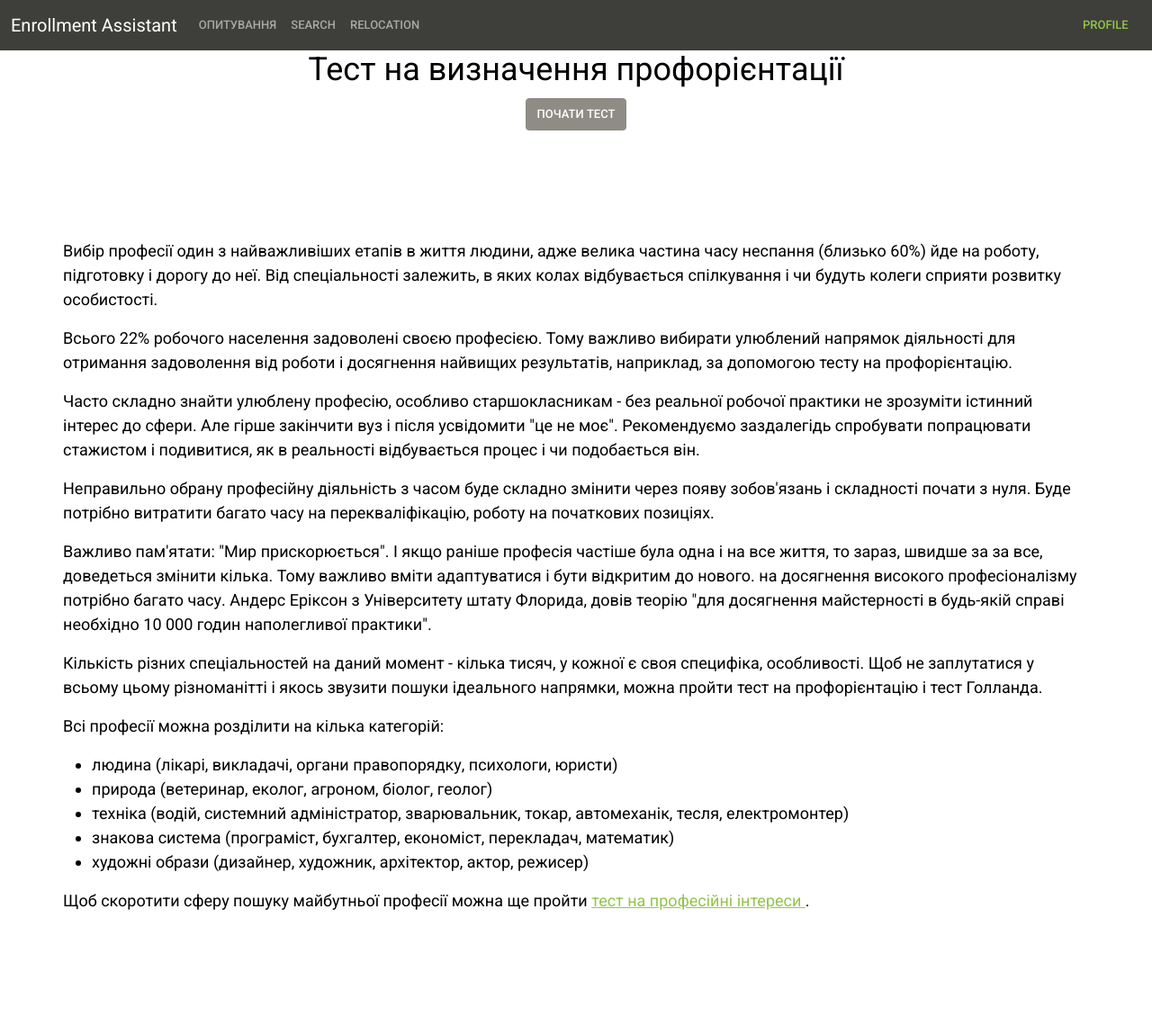
After one commit to evroandrew/Dp-217_Python, a Django app: page /questioning/ in a window 1280 px wide. The commit adds this page. Shown: the whole page at 90% size. Run offline with Django 3.2, Linux system fonts and the light colour scheme; some libraries are stand-ins or nearby versions.

Commit message:
added page with the conclusion of the questioning result
done ajax

done view

rename

rename

refactored

redone button styles

```diff
--- a/enrollment_assistant/urls.py
+++ b/enrollment_assistant/urls.py
@@ -20,4 +20,7 @@ from . import views
 urlpatterns = [
     path('admin/', admin.site.urls),
     path('', views.index_view, name='index'),
+    path('questioning/', views.questioning_view, name='questioning'),
+    path('questioning_ajax/', views.questioning_ajax, name='questioning_ajax'),
+    path('questioning_results/', views.questioning_results, name='questioning_results'),
 ]
--- a/enrollment_assistant/views.py
+++ b/enrollment_assistant/views.py
@@ -1,5 +1,93 @@
 from django.shortcuts import render
+from django.views.decorators.csrf import csrf_exempt
+from django.http import HttpResponse
+from django.template import loader
+import json
 
 
 def index_view(request):
     return render(request, "index.html")
+
+
+def questioning_view(request):
+    return render(request, "questioning.html")
+
+
+@csrf_exempt
+def questioning_ajax(request):
+    tmp = json.loads(request.read())
+    t = loader.get_template('questioning_ajax.html')
+    return HttpResponse(t.render(tmp, request))
+
+
+@csrf_exempt
+def questioning_results(request):
+    categories_description = [
+        'Сфера діяльності даного типу спрямована на навколишнє нас природу. Це такі професії як ветеринар, еколог, '
+        'агроном, геолог, мікробіолог. Професійно важливими якостями даних професій є: інтуїція, емпатія, '
+        'вміння піклуватися про кого-небудь крім себе. Такі люди зазвичай трепетно ставляться до представників живої '
+        'природи. Для успішної діяльності в професіях цього типу недостатньо просто бути любителем відпочинку на '
+        'природі, важливо ще захищати природу, прагнути позитивно взаємодіяти з нею.',
+        'Професії даного типу спрямовані на експлуатацію різних технічних пристроїв і приладів, їх обслуговування та '
+        'створення. До таких професій належать: металург, водії різного транспорту, пілоти, слюсарі, технологи на '
+        'підприємствах, будівельники, автомеханіки і т.д. Для їх успішної діяльності вкрай важливі технічний склад '
+        'розуму, уважність, схильність до дій, а не роздумів.',
+        "До цього типу належать професії, основний напрямок яких пов'язано зі спілкуванням між людьми і їх взаємний "
+        "вплив. Такі як, доктор, викладач, менеджер, учитель, психолог, продавець, тренер. Важливим якістю в даних "
+        "професіях є не тільки бажання, але й вміння активної взаємодії з людьми і продуктивного спілкування. Важливо "
+        "специфікою при підготовці є добре знання професійної сфери і розвинені комунікативні навички. ",
+        "Основним напрямком діяльності даного типу професій є робота з цифрами, формулами, розрахунками, текстами, "
+        "базами даних. Це такі професії як програміст, економіст, редактор, аналітик, перекладач, датасайнтіст, "
+        "бухгалтер. Професійно важливі якості даного типу професій: точність і аналітичний склад розуму, уважність, "
+        "логічне мислення. Для успішної діяльності важливо мати інтерес до різних формулам, таблицям, картам, "
+        "схемами, баз даних. ",
+        "Професії даного типу підходять людям з розвиненим образним мисленням і творчою жилкою. Фахівці працюють в "
+        "напрямку «людина - художній образ», обдаровані талантом або мають покликання до цього з малих років. Їх "
+        "діяльність пов'язана з проектуванням, створенням, моделюванням, виготовленням різних творів мистецтва. "
+    ]
+    professions = [
+        "Ландшафтний дизайнер, фотограф, Кінолог, Ветеринар, Агроном, Еколог, Технолог харчової промисловості",
+        "Автомеханік, Інженер, Електрик, Пілот",
+        "Психологія, SMM-менеджер, Інтернет-маркетолог, Project-менеджер, Маркетинг, Управління.",
+        "Data Science, програміст Python, розробка мобільних додатків, інтернет-маркетолог.",
+        "Дизайнер, Кліпмейкер, Кіноактор, ТВ - Байєр"]
+    professions_options = "Ви можете почати освоювати одну з відповідних вам професій:"
+    new_line = '\n'
+    results = json.loads(request.read())['results']
+    categorised_results = {i: results.count(i) for i in set(results)}
+    top_categories = get_top_categories(categorised_results)
+    categories = ["природа", "техніка", "людина", "знакова система", "художній образ"]
+    expression = ["схильність не виражена", "середньо виражена схильність", "вкрай виражену схильність"]
+    expression_id = []
+    print(results)
+    print(categorised_results)
+    print(top_categories)
+    for item in top_categories:
+        print(categorised_results[item])
+    for item in top_categories:
+        expression_id.append(categorised_results[item] // 3)
+    print(expression_id)
+    resulted_text = {'first_description': categories_description[top_categories[0]],
+                     'second_description': categories_description[top_categories[1]],
+                     'third_description': categories_description[top_categories[2]],
+                     'first_professions': f"{professions_options}{new_line}{professions[top_categories[0]]}",
+                     'second_professions': f"{professions_options}{new_line}{professions[top_categories[1]]}",
+                     'third_professions': f"{professions_options}{new_line}{professions[top_categories[2]]}",
+                     'first_result':
+                         f"Професії типу «Людина - {categories[top_categories[0]]}» - {expression[expression_id[0]]} ({categorised_results[top_categories[0]]} з 7 балів).",
+                     'second_result':
+                         f"Професії типу «Людина - {categories[top_categories[1]]}» - {expression[expression_id[1]]} ({categorised_results[top_categories[1]]} з 7 балів).",
+                     'third_result':
+                         f"Професії типу «Людина - {categories[top_categories[2]]}» - {expression[expression_id[2]]} ({categorised_results[top_categories[2]]} з 7 балів).",
+                     }
+    t = loader.get_template('questioning_results.html')
+    return HttpResponse(t.render(resulted_text, request))
+
+
+def get_top_categories(resulted_categories):
+    resulted_categories_current = resulted_categories.copy()
+    max_key = []
+    while len(max_key) < 3:
+        max_key.append(max(resulted_categories_current, key=resulted_categories_current.get))
+        resulted_categories_current[max_key[-1]] = 0
+    return max_key
--- /dev/null
+++ b/static/css/questioning.css
@@ -0,0 +1,56 @@
+.q__h1 {
+    text-align: center;
+    color: #000;
+    font-weight: 400;
+    font-size: 36px;
+    line-height: 1.2;
+}
+.q__h2 {
+    color: #000;
+    font-weight: 400;
+    font-size: 36px;
+    line-height: 1.2;
+}
+.q__h3 {
+    text-align: center;
+    color: #000;
+    font-weight: 400;
+    font-size: 24px;
+    line-height: 1.2;
+}
+.q__description {
+    padding: 70px;
+    font-size: 18px;
+    color: #000;
+    text-align: left;
+    margin: 50px 0 40px;
+}
+
+
+.q__btn-bar {
+    border-color: #c36330;
+    display: flex;
+    flex-direction: row;
+    justify-content: center;
+    align-items: center;
+    align-content: space-between;
+    flex-wrap: wrap;
+    margin: 10px auto 10px -5px;
+    width: calc(100% + 10px);
+}
+
+.c-button {
+    -webkit-writing-mode: horizontal-tb !important;
+    -webkit-appearance: button;
+    border-color: rgb(216, 216, 216) rgb(209, 209, 209) rgb(186, 186, 186);
+    border-style: solid;
+    border-width: 1px;
+    padding: 1px 7px 2px;
+    text-rendering: auto;
+    color: initial;
+    display: inline-block;
+    text-align: start;
+    margin: 0em;
+    font: 400 11px system-ui;
+    font-size: 1.4vw;
+}
--- /dev/null
+++ b/static/js/questioning.js
@@ -0,0 +1,79 @@
+function ajaxRequest(values, answer_id) {
+    //let csrf = $('input[name=csrfmiddlewaretoken]')[0].value;
+    if (typeof values == "undefined") {
+        values = {
+            "questions":
+                ["Ви б віддали перевагу:", "Ви б віддали перевагу:", "Ви б віддали перевагу:", "Ви б віддали перевагу:",
+                    "Ви б віддали перевагу:", "Ви б віддали перевагу:", "Ви б віддали перевагу:", "Ви б віддали перевагу:",
+                    "Ви б віддали перевагу:", "Ви б віддали перевагу:", "Ви б віддали перевагу:", "Ви б віддали перевагу:",
+                    "Ви б віддали перевагу:", "Ви б віддали перевагу:", "Ви б віддали перевагу:", "Ви б віддали перевагу:",
+                    "Ви б віддали перевагу:", "Ви б віддали перевагу:", "Ви б віддали перевагу:", "Ви б віддали перевагу:"],
+            "answers":
+                ["Доглядати за тваринами", "Керувати будь-яким видом техніки (автомобіль, літак, мотоцикл)",
+                    "Допомагати хворим", "Розробляти комп'ютерні програми і алгоритми",
+                    "Обробляти фотографії за допомогою комп'ютерних програм", "Стежити за станом, розвитком рослин",
+                    "Перевіряти справність систем літака перед вильотом", "Аналізувати і визначати найвигідніші способи доставки товарів в магазини",
+                    "Перевіряти правильність заповнення документів, договорів, довіреностей", "Вести свій блог або писати статті для різних видань",
+                    "Займатися розведенням і дресируванням породистих собак", "Навчати учнів або студентів",
+                    "Обробляти музичні композиції", "Знаходити несправності в автомобілях, ремонтувати їх і виконувати сервісне обслуговування",
+                    "Підбирати для туристів оптимальні місця відпочинку, проводити їм екскурсії", "Займатися оформленням виставок і вітрин",
+                    "Ремонтувати і налаштовувати комп'ютерну техніку", "Заниматься обработкой и анализом собранных данных",
+                    "Дослідити поведінку тварин в штучних лабораторних умовах", "Аналізувати зміни цін акцій на біржі",
+                    "Вивчати мікроорганізми і бактерії за допомогою сучасних мікроскопів", "Ремонтувати і налаштовувати комп'ютерну техніку",
+                    "Консультувати і допомагати людям за допомогою телефону довіри", "Стежити за курсами валют і акцій, брати участь в торгах",
+                    "Брати участь в театральних постановках", "Стежити за станом лісів, вчасно вживати заходів по їх відновленню",
+                    "Контролювати роботу промислового обладнання", "Стежити за правопорядком в громадських місцях, за дотриманням правил дорожнього руху",
+                    "Проводити оптимізацію роботи сайту, інтернет-магазину, складати продають тексти", "Займатися реставрацією історичних артефактів",
+                    "Проводити генетичні дослідження", "Під час залізничних поїздок і перельотів супроводжувати і допомагати пасажирам",
+                    "Займатися ландшафтним дизайном, архітектурою будівель", "Створювати нове обладнання для промисловості та вдосконалювати існуючі прилади",
+                    "Керувати туристичною групою в поході", "Продавати рідкісні товари, переконуючи клієнта купити",
+                    "Займатися прокладкою і монтажем оптоволоконних ліній", "Займатися розміткою даних і навчанням штучних нейронних мереж і штучного інтелекту",
+                    "Займатися генної модифікацією", "Створювати додатки для смартфонів"],
+            "result_id": [0, 1, 2, 3, 4, 0, 1, 2, 3, 4, 0, 2, 4, 1, 2, 4, 1, 3, 0, 3, 0, 1, 2, 3, 4, 0, 1, 2, 3, 4, 0, 2,
+                4, 1, 2, 4, 1, 3, 0, 3],
+            "results": []
+        };
+    } else {
+        values['results'].push(answer_id);
+    }
+    let SendInfo = {
+        question: values['questions'].pop(),
+        answer_id_1: values['answers'].pop(),
+        answer_id_2: values['answers'].pop(),
+        result_1: values['result_id'].pop(),
+        result_2: values['result_id'].pop(),
+        values: values
+    };
+    console.log(values['results']);
+    //$( "demo-container" ).html(res);
+    //console.log(JSON.parse(res));
+    if (values['results'].length < 20) {
+        $.ajax({
+            type: "POST",
+            url: '/questioning_ajax/',
+            data: JSON.stringify(SendInfo),
+            dataType: 'text',
+            success: function (res) {
+                console.log("Update Successful");
+                $("#main_container").html(res);
+            },
+            error: function (res, error) {
+                console.log(error);
+            }
+        });
+    } else {
+        $.ajax({
+            type: "POST",
+            url: '/questioning_results/',
+            data: JSON.stringify(values),
+            dataType: 'text',
+            success: function (res) {
+                console.log("Update Successful");
+                $("#main_container").html(res);
+            },
+            error: function (res, error) {
+                console.log(error);
+            }
+        });
+    }
+}
--- a/templates/base.html
+++ b/templates/base.html
@@ -5,7 +5,10 @@
     <meta charset="UTF-8">
     <title>Enrollment Assistant</title>
     <link rel="stylesheet" href="{% static 'css/bootstrap.min.css' %}">
-    <link rel="stylesheet" href="{% static 'js/bootstrap.min.js' %}">
+    <link rel="stylesheet" href="{% static 'css/questioning.css' %}">
+    <script src="{% static 'js/bootstrap.min.js' %}"></script>
+    <script src="{% static 'js/questioning.js' %}"></script>
+    <script src="https://ajax.googleapis.com/ajax/libs/jquery/3.5.1/jquery.min.js"></script>
 </head>
 <body>
     <div id="base-container">
--- a/templates/base_header.html
+++ b/templates/base_header.html
@@ -1,14 +1,15 @@
 <nav class="navbar navbar-expand-lg navbar-dark bg-primary">
     <div class="container-fluid">
-    <a class="navbar-brand" href="">Enrollment Assistant</a>
-    <button class="navbar-toggler" type="button" data-bs-toggle="collapse" data-bs-target="#navbarColor01" aria-controls="navbarColor01" aria-expanded="false" aria-label="Toggle navigation">
+        <a class="navbar-brand" href="/">Enrollment Assistant</a>
+        <button class="navbar-toggler" type="button" data-bs-toggle="collapse" data-bs-target="#navbarColor01"
+                aria-controls="navbarColor01" aria-expanded="false" aria-label="Toggle navigation">
             <span class="navbar-toggler-icon"></span>
         </button>
 
         <div class="collapse navbar-collapse" id="navbarColor01">
             <ul class="navbar-nav me-auto">
                 <li class="nav-item">
-          <a class="nav-link" href="/survey">Survey</a>
+                    <a class="nav-link" href="/questioning">Опитування</a>
                 </li>
                 <li class="nav-item">
                     <a class="nav-link" href="/search">Search</a>
--- /dev/null
+++ b/templates/questioning.html
@@ -0,0 +1,80 @@
+{% extends 'base.html' %}
+<!DOCTYPE html>
+{% load static %}
+{% block content %}
+    <script type="text/javascript" src="{% static 'js/questioning.js' %}"></script>
+    <div id="main_container">
+        <div id="index-content">
+            <h1 class="q__h1"> Тест на визначення профорієнтації</h1>
+        </div>
+        <div class="q__btn-bar">
+            <button type="button" onClick="ajaxRequest()" class="btn btn-secondary">Почати тест</button>
+        </div>
+        <div class="q__description" itemprop="description">
+            <p>
+                Вибір професії один з найважливіших етапів в життя
+                людини, адже велика частина часу неспання (близько 60%) йде на роботу, підготовку і дорогу до неї.
+                Від спеціальності залежить, в яких колах відбувається спілкування і чи будуть колеги сприяти розвитку
+                особистості.
+            </p>
+            <p>
+                Всього 22% робочого населення задоволені своєю професією. Тому
+                важливо вибирати улюблений напрямок діяльності для отримання задоволення від роботи і досягнення
+                найвищих
+                результатів, наприклад, за допомогою тесту на профорієнтацію.
+            </p>
+            <p>
+                Часто складно знайти улюблену професію, особливо старшокласникам - без реальної робочої практики не
+                зрозуміти
+                істинний інтерес до сфери. Але гірше закінчити вуз і після усвідомити "це не моє". Рекомендуємо
+                заздалегідь
+                спробувати попрацювати стажистом і подивитися, як в реальності відбувається процес і чи подобається він.
+            </p>
+            <p>
+                Неправильно обрану професійну діяльність з часом буде складно змінити через появу
+                зобов'язань і складності почати з нуля. Буде потрібно витратити багато часу на перекваліфікацію, роботу
+                на
+                початкових позиціях.
+            </p>
+            <p>
+                Важливо пам'ятати: "Мир прискорюється". І якщо раніше професія частіше була одна і на все життя, то
+                зараз,
+                швидше за
+                за все, доведеться змінити кілька. Тому важливо вміти адаптуватися і бути відкритим до нового. на
+                досягнення високого професіоналізму потрібно багато часу. Андерс Еріксон з Університету штату Флорида,
+                довів теорію "для досягнення майстерності в будь-якій справі необхідно 10 000 годин наполегливої
+                практики".
+            </p>
+            <p>
+                Кількість різних спеціальностей на даний момент - кілька тисяч, у кожної є своя специфіка,
+                особливості. Щоб не заплутатися у всьому цьому різноманітті і якось звузити пошуки ідеального напрямки,
+                можна пройти тест на профорієнтацію і тест Голланда.
+            </p>
+            <p>
+                Всі професії можна розділити на кілька категорій:
+            </p>
+            <ul>
+                <li>
+                    людина (лікарі, викладачі, органи правопорядку, психологи, юристи)
+                </li>
+                <li>
+                    природа (ветеринар, еколог, агроном, біолог, геолог)
+                </li>
+                <li>
+                    техніка (водій, системний адміністратор, зварювальник, токар, автомеханік, тесля, електромонтер)
+                </li>
+                <li>
+                    знакова система (програміст, бухгалтер, економіст, перекладач, математик)
+                </li>
+                <li>
+                    художні образи (дизайнер, художник, архітектор, актор, режисер)
+                </li>
+            </ul>
+            <p>
+                Щоб скоротити сферу пошуку майбутньої професії можна ще пройти
+                <a href="/ questioning / professional-interests-aptitudes-and-abilities /">
+                    тест на професійні інтереси </a>.
+            </p>
+        </div>
+    </div>
+{% endblock %}
```
Also changed, not shown: templates/index.html (+11 -7 lines), templates/questioning_ajax.html (added, +11 -0 lines), templates/questioning_results.html (added, +17 -0 lines). Lines whose indentation alone changed are shown as unchanged.
